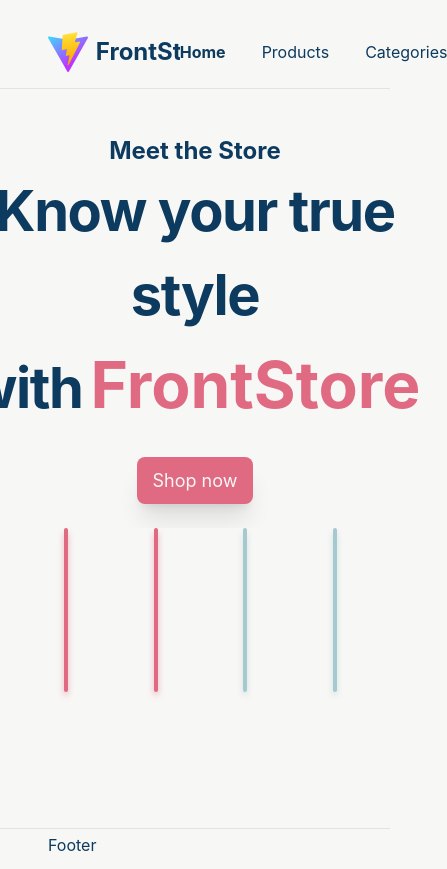
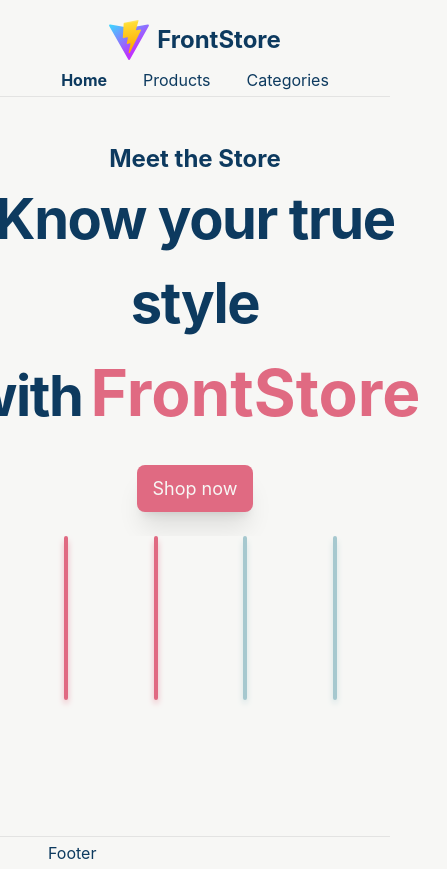
Before and after one commit to LuguiM/FrontStore, a React (Vite) app: page /FrontStore/ in a window 390 px wide. Shown: the whole page, 447 px wide, since content can reach past the window. Built offline with nearby package versions, Linux system fonts and the light colour scheme.

Commit message:
Feat(Navbar): Responsive 1

```diff
--- a/src/layout/components/Navbar.jsx
+++ b/src/layout/components/Navbar.jsx
@@ -18,7 +18,7 @@ const routes = [
 export const Navbar = () => {
   return (
     <div className="border-b border-gray container-spacing">
-      <div className=" flex justify-between items-center h-16">
+      <div className=" flex flex-col md:flex-row gap-y-2 justify-between items-center md:pb-2">
         <div className="flex items-center gap-2">
           <img src="/vite.svg" alt="Logo" className="w-10 h-10" />
           <h1 className="text-2xl font-bold">FrontStore</h1>
```
